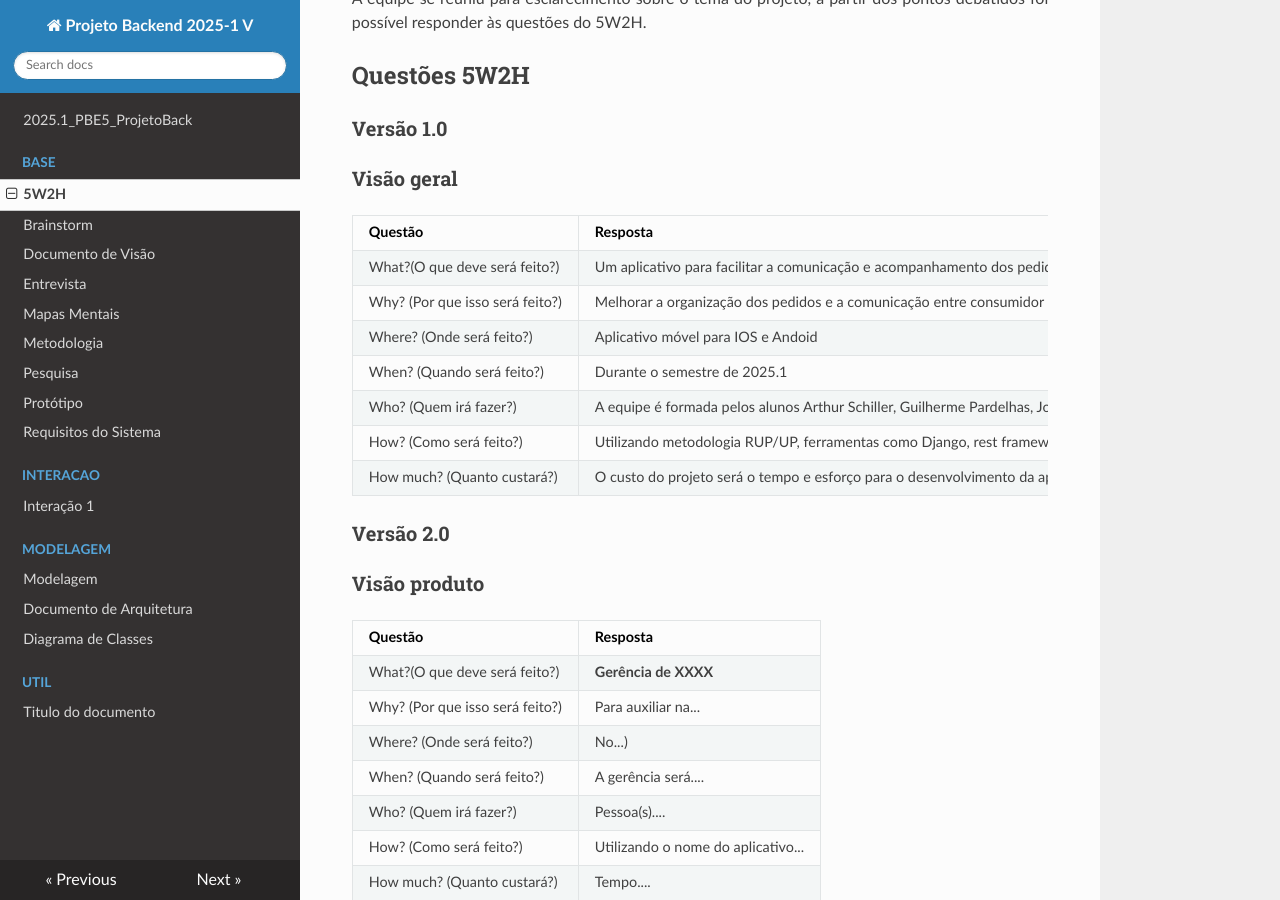
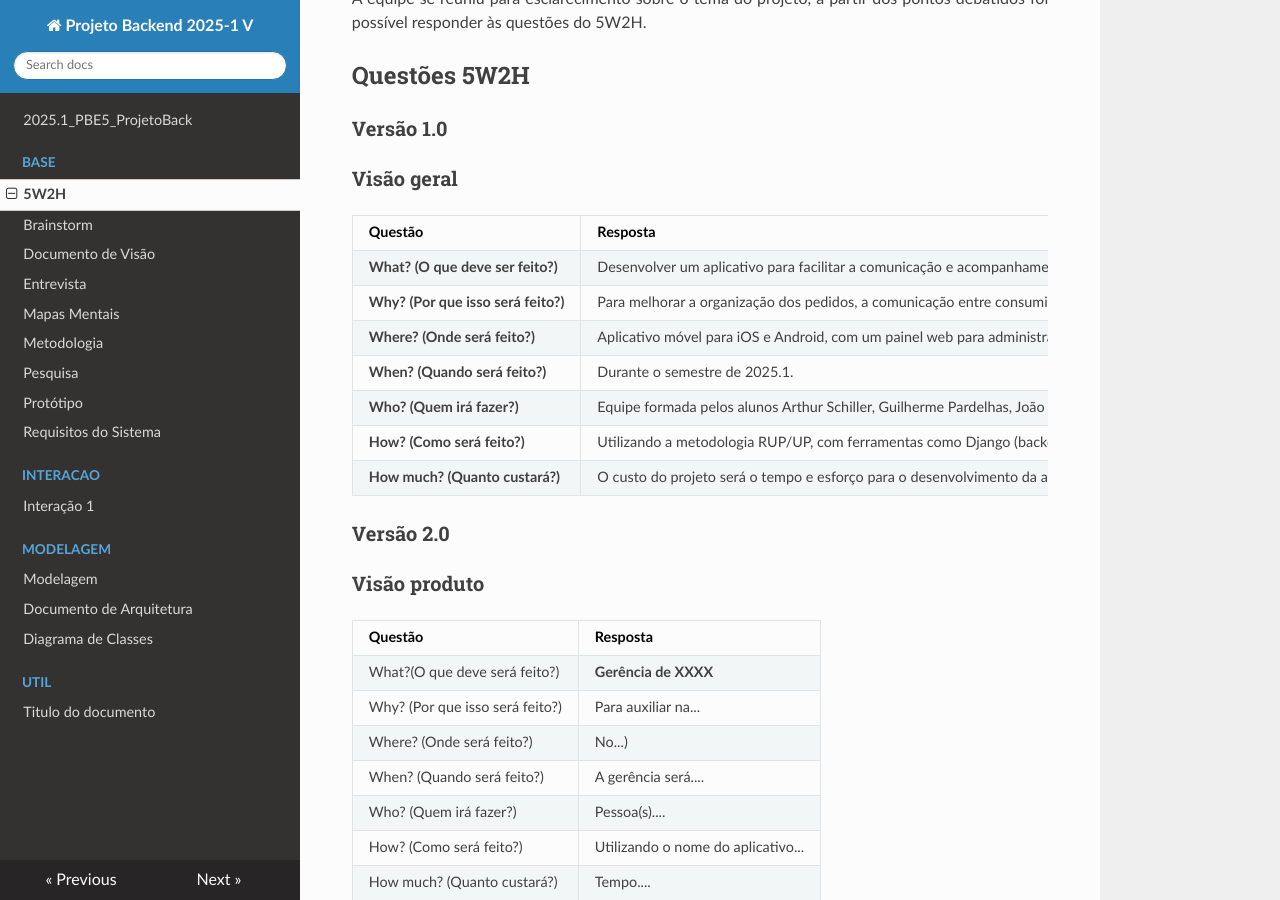
Before and after one commit to Projetos-de-Extensao/PBE_25.1_8001_V, an MkDocs documentation site: the page built from docs/base/5w2h.md, in a window 1280 px wide and 900 px high, scrolled down 392 px. Built offline with MkDocs 1.6.1, drawn with Linux system fonts in a browser that asks for light colours; nearby versions of some CDN libraries.

Commit message:
Update 5w2h.md

```diff
--- a/docs/base/5w2h.md
+++ b/docs/base/5w2h.md
@@ -22,15 +22,15 @@
 
 ### Visão geral
 
-|Questão|Resposta|
-|-------|--------|
-|What?(O que deve será feito?)| Um aplicativo para facilitar a comunicação e acompanhamento dos pedidos entre o Ilha Delivery e os consumidores da Ilha Primeira, substituindo o WhatsApp |
-|Why? (Por que isso será feito?)| Melhorar a organização dos pedidos e a comunicação entre consumidor e delivery |
-|Where? (Onde será feito?)| Aplicativo móvel para IOS e Andoid |
-|When? (Quando será feito?)|Durante o semestre de 2025.1|
-|Who? (Quem irá fazer?)|A equipe é formada pelos alunos Arthur Schiller, Guilherme Pardelhas, João Gabriel, Luã Macedo, Lucca Barcelos, Maria Claudia|
-|How? (Como será feito?)|Utilizando metodologia RUP/UP, ferramentas como Django, rest framework, React Native e api do ifood|
-|How much? (Quanto custará?)|O custo do projeto será o tempo e esforço para o desenvolvimento da aplicação|
+| **Questão** | **Resposta** |
+| --- | --- |
+| **What? (O que deve ser feito?)** | Desenvolver um aplicativo para facilitar a comunicação e acompanhamento dos pedidos entre a Ilha Delivery e os consumidores da Ilha Primeira, substituindo o WhatsApp. |
+| **Why? (Por que isso será feito?)** | Para melhorar a organização dos pedidos, a comunicação entre consumidor e entregador, e automatizar o processo de entregas. |
+| **Where? (Onde será feito?)** | Aplicativo móvel para iOS e Android, com um painel web para administração. |
+| **When? (Quando será feito?)** | Durante o semestre de 2025.1. |
+| **Who? (Quem irá fazer?)** | Equipe formada pelos alunos Arthur Schiller, Guilherme Pardelhas, João Gabriel, Luã Macedo, Lucca Barcelos e Maria Claudia. |
+| **How? (Como será feito?)** | Utilizando a metodologia RUP/UP, com ferramentas como Django (backend), Django Rest Framework (API), React Native (app mobile) e integração com a API do iFood. |
+| **How much? (Quanto custará?)** | O custo do projeto será o tempo e esforço para o desenvolvimento da aplicação, sem custos diretos previstos inicialmente. |
 
 
 ### Versão 2.0
```
